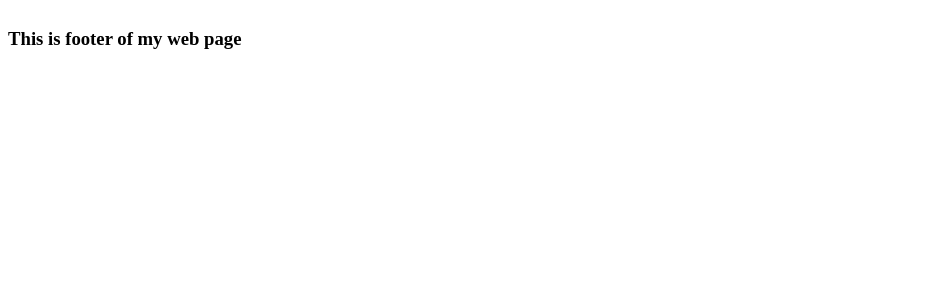
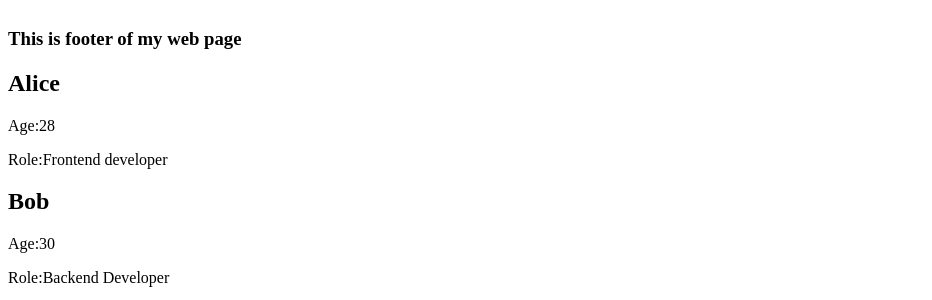
Before and after one commit to akanshakumari25-bot/react, a React (Vite) app: page / in a window 1280 px wide. Shown: the part 919-1219 px from the top of the page, without its empty margins (0-932 px from the left). Before the commit the page ends 987 px from the top, so only its background shows below. Built offline with nearby package versions, Linux system fonts and the light colour scheme.

Commit message:
Add Profile component and props

```diff
--- a/src/App.jsx
+++ b/src/App.jsx
@@ -3,7 +3,20 @@ import Header from  "./components/Header"
 import Sidebar from  "./components/Sidebar"
 import Main    from  "./components/Main"
 import Footer from "./components/Footer"
+import Profile from "./components/Profile"
 
+
+
+const user1 ={
+  name:"Alice",
+  age:28,
+  role:"Frontend developer"
+}
+const user2 ={
+  name:"Bob",
+  age:30,
+  role:"Backend Developer"
+}
 
 function App(){
   return (
@@ -24,9 +37,16 @@ function App(){
  <Footer/>
 
 
-  </>
+
+ <Profile name={user1.name} age ={user1.age} role={user1.role}/>
+ <Profile name={user2.name} age ={user2.age} role={user2.role}/>
+
+
+
+ </>
   )
 
 }
 
-export default App
+
+export default App;
--- /dev/null
+++ b/src/components/Profile.jsx
@@ -0,0 +1,12 @@
+function Profile({name,age,role}){
+   return(
+        <div className="profilCard">
+            <h2>{name}</h2>
+            <p> Age:{age}</p>
+            <p> Role:{role}</p>
+        </div>
+    )
+
+}
+
+export default Profile;
```
